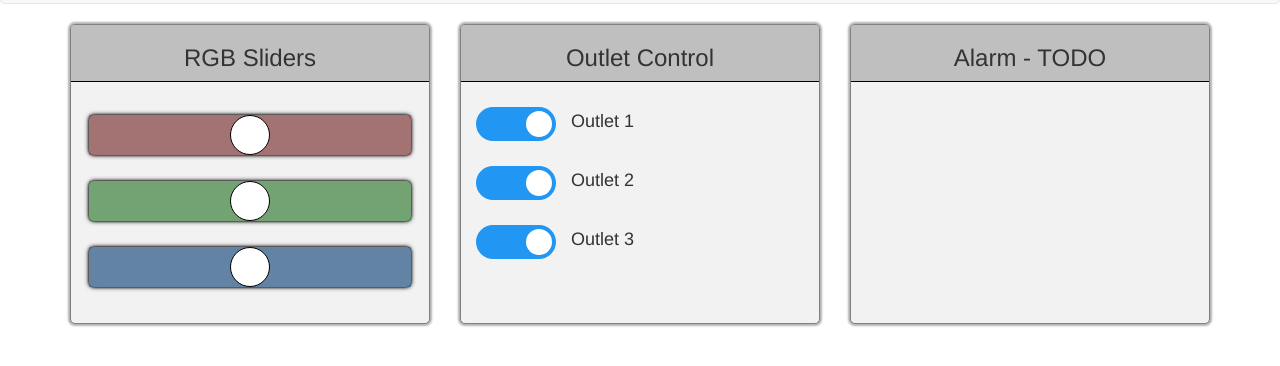
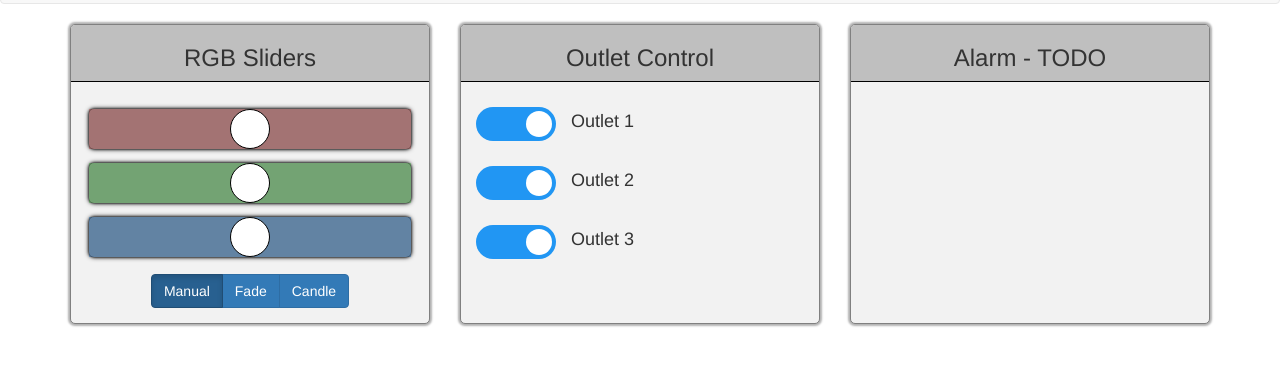
Before and after one commit to cisasteelersfan/node-leds, a plain HTML site: page public_test/index.html in a window 1280 px wide. Shown: the part 178-544 px from the top of the page. Drawn offline with nearby package versions, Linux system fonts and the light colour scheme.

Commit message:
Styled buttons

```diff
--- a/public_test/css/styles.css
+++ b/public_test/css/styles.css
@@ -58,7 +58,11 @@ body {
 
 .range {
     position: relative;
-    margin: 13px auto;
+    margin: 7px auto;
+}
+
+.btn-group {
+    margin: 10px auto;
 }
 
 .switch {
--- a/public_test/index.html
+++ b/public_test/index.html
@@ -46,6 +46,19 @@
                     <div>
                         <input class="range" type="range" id="inputSliderB" min="0" max="100" value="50" step="1" oninput="changeBrightness(this)"></input>
                     </div>
+                    <div class="text-center">
+                        <div class="btn-group" data-toggle="buttons">
+                            <label class="btn btn-primary active">
+                                <input type="radio" id="buttonManual">Manual
+                            </label>
+                            <label class="btn btn-primary">
+                                <input type="radio" id="buttonFade">Fade
+                            </label>
+                            <label class="btn btn-primary">
+                                <input type="radio" id="buttonCandle">Candle
+                            </label>
+                        </div>
+                    </div>
                 </div>
             </div>
             <div class="col-md-4 col-sm-6 col-xs-12">
```
